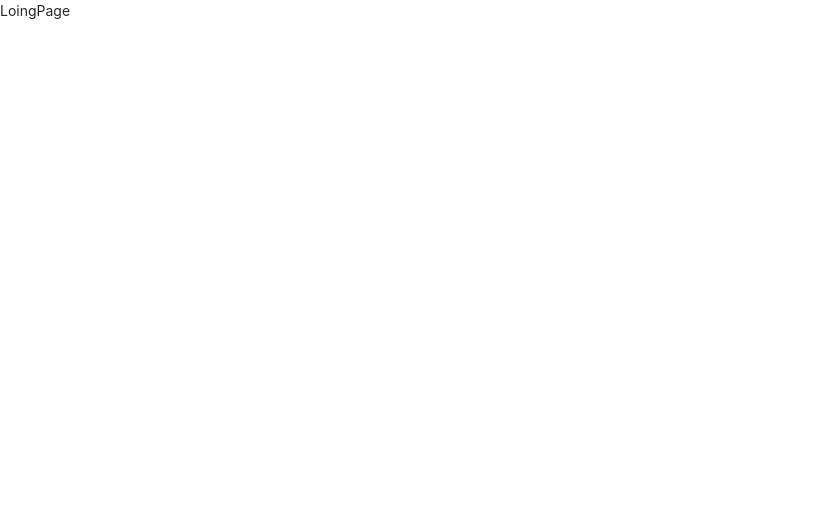
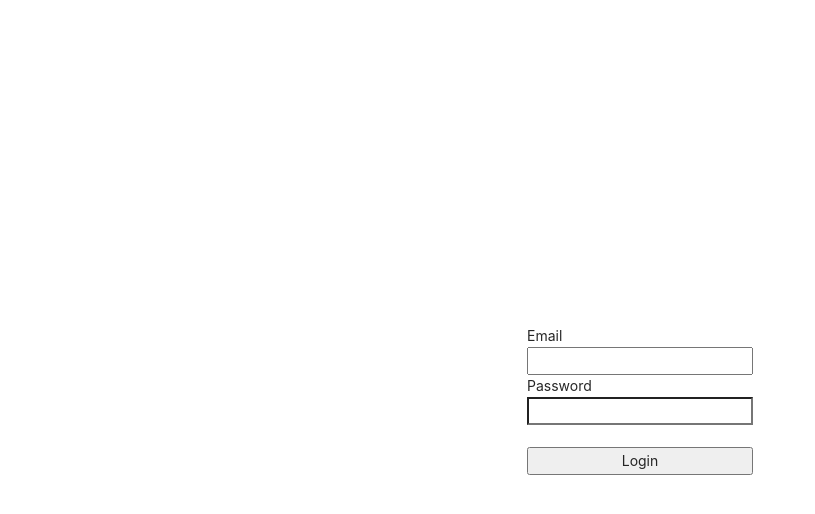
Before and after one commit to coyjennings/boiler-plate, a React (Create React App) app in the folder client/: page /login in a window 1280 px wide. Shown: the top 514 px of the page, without its empty margins (0-815 px from the left). Built offline with nearby package versions, Linux system fonts and the light colour scheme.

Commit message:
login page with reducer

```diff
--- /dev/null
+++ b/client/src/_actions/types.js
@@ -0,0 +1 @@
+export const LOGIN_USER = "login_user";
--- /dev/null
+++ b/client/src/_actions/user_action.js
@@ -0,0 +1,14 @@
+import axios from 'axios';
+import {
+    LOGIN_USER
+} from './types';
+
+export function loginUser(dataToSubmit) {
+    const request = axios.post('/api/users/login', dataToSubmit)
+    .then(response => response.data)
+
+    return {
+        type: LOGIN_USER,
+        payload: request
+    }
+}
--- a/client/src/_reducers/index.js
+++ b/client/src/_reducers/index.js
@@ -1,8 +1,8 @@
 import { combineReducers } from 'redux';
-// import user from './user_reducer';
+import user from './user_reducer';
 
 const rootReducer = combineReducers({
-    // user,
+    user
 })
 
 export default rootReducer;
--- /dev/null
+++ b/client/src/_reducers/user_reducer.js
@@ -0,0 +1,13 @@
+import {
+    LOGIN_USER
+} from '../_actions/types';
+
+export default function (state = {}, action) {
+    switch (action.type) {
+        case LOGIN_USER:
+            return { ...state, loginSuccess: action.payload };
+            break;
+        default:
+            return state;
+    }
+}
--- a/client/src/components/views/LandingPage/LandingPage.js
+++ b/client/src/components/views/LandingPage/LandingPage.js
@@ -8,7 +8,9 @@
         .then(response => console.log(response.data))
     }, [])
     return (
-        <div>
+        <div style={{
+            display: 'flex', justifyContent: 'center', alignItems: 'center', width: '100%', height: '100vh'
+        }}>
             LandingPage
         </div>
     )
--- a/client/src/components/views/LoginPage/LoginPage.js
+++ b/client/src/components/views/LoginPage/LoginPage.js
@@ -1,11 +1,59 @@
-import React from 'react'
+import React, { useState } from 'react';
+import { useDispatch } from 'react-redux';
+import { loginUser } from '../../../_actions/user_action';
+import { withRouter } from 'react-router-dom';
 
-function LoginPage() {
+function LoginPage(props) {
+    const dispatch = useDispatch();
+
+    const [Email, setEmail] = useState("")
+    const [Password, setPassword] = useState("")
+
+    const onEmailHandler = (event) => {
+        setEmail(event.currentTarget.value)
+    }
+
+    const onPasswordHandler = (event) => {
+        setPassword(event.currentTarget.value)
+    }
+
+    const onSubmitHandler = (event) => {
+        event.preventDefault();
+
+        let body = {
+            email: Email,
+            password: Password
+        }
+
+        dispatch(loginUser(body))
+            .then(response => {
+                if (response.payload.loginSuccess) {
+                    props.history.push('/')
+                } else {
+                    alert('Error')
+                }
+            })
+
+    }
+
     return (
-        <div>
-            LoingPage
+        <div style={{
+            display: 'flex', justifyContent: 'center', alignItems: 'center', width: '100%', height: '100vh'
+        }}>
+            <form style={{ display: 'flex', flexDirection: 'column' }}
+                onSubmit={onSubmitHandler}
+            >
+                <label>Email</label>
+                <input type="email" value={Email} onChange={onEmailHandler} />
+                <label>Password</label>
+                <input type="password" value={Password} onChange={onPasswordHandler} />
+                <br />
+                <button>
+                    Login
+                </button>
+            </form>
         </div>
     )
 }
 
-export default LoginPage
+export default withRouter(LoginPage)
```
Also changed, not shown: client/src/App.js (+0 -7 lines), 1 other file (tests, documents, lock files or other folders).
